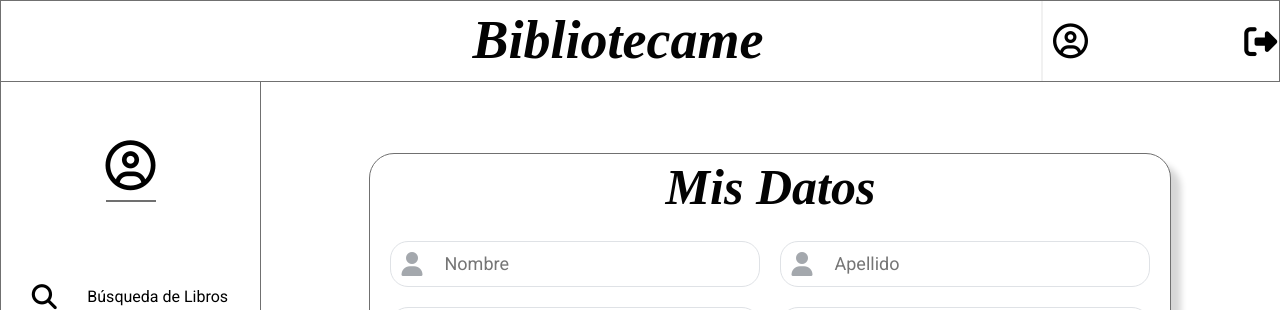
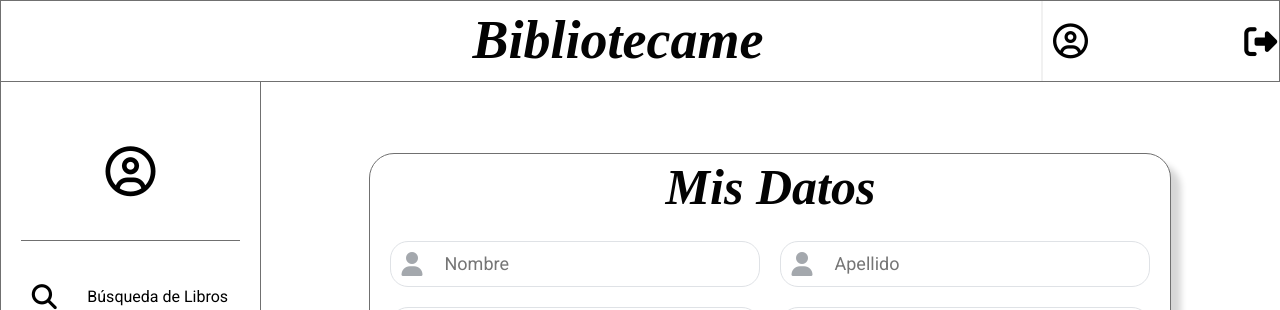
Before and after one commit to GustavoCarvallo/bibliotecame-front, a React (Create React App) app: page /profile in a window 1280 px wide. Shown: the top 310 px of the page. Built offline with nearby package versions, Linux system fonts and the light colour scheme; no server answers; sample sign-in values are in the browser's storage; a web font is replaced by a local one.

Commit message:
Fixed sidebar name alignment

```diff
--- a/src/SideBar/SideBar.css
+++ b/src/SideBar/SideBar.css
@@ -9,8 +9,16 @@
 }
 
 .name-and-img-container {
-    margin: auto;
-    border-bottom: 2px solid #707070;
+    padding: 20px;
+}
+
+.name-and-img {
+    height: 100%;
+    display: flex;
+    flex-direction: column;
+    justify-content: center;
+    align-items: center;
+    border-bottom: 1px solid #707070;
 }
 
 .user-circle-2x {
@@ -19,10 +27,7 @@
 }
 
 .side-bar-name-container {
-    width: 80%;
-    justify-self: center;
-    margin: auto;
-    padding-bottom: 10px;
+    width: fit-content;
 }
 
 .side-bar-name {
--- a/src/SideBar/SideBar.tsx
+++ b/src/SideBar/SideBar.tsx
@@ -59,10 +59,12 @@ const SideBar = (props: Props) => {
     return (
         <div className={"side-bar"}>
             <div className={"name-and-img-container"}>
-                <i className="far fa-user-circle user-circle-2x"/>
-                <div className={"side-bar-name-container"}>
-                    <div className={"side-bar-name"}>{localStorage.getItem('fullName')}</div>
-                    {admin && <div className={"side-bar-name"}>Administrador/a</div>}
+                <div className={"name-and-img"}>
+                    <i className="far fa-user-circle user-circle-2x"/>
+                    <div className={"side-bar-name-container"}>
+                        <div className={"side-bar-name"}>{localStorage.getItem('fullName')}</div>
+                        {admin && <div className={"side-bar-name"}>Administrador/a</div>}
+                    </div>
                 </div>
             </div>
             {renderRows(admin, props.selected)}
```
